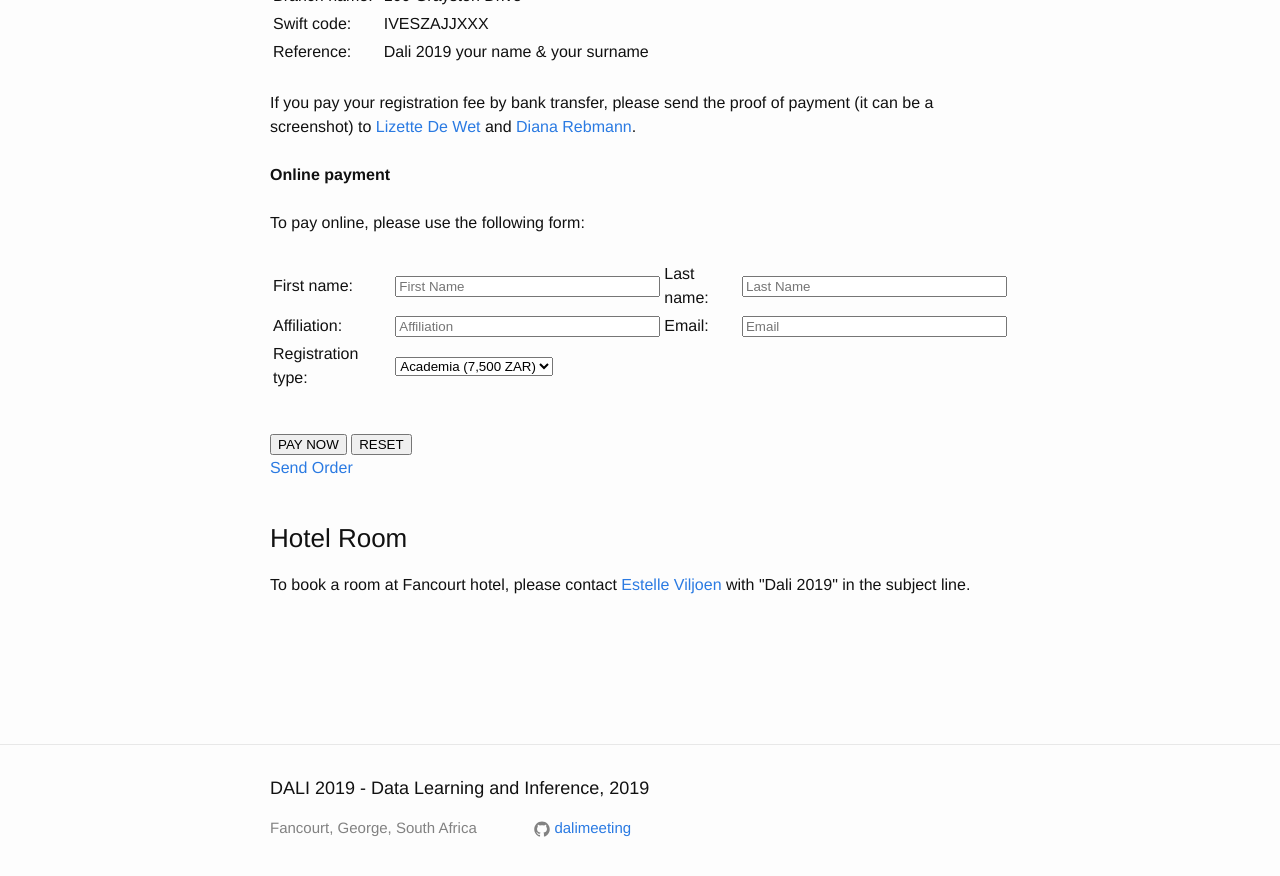
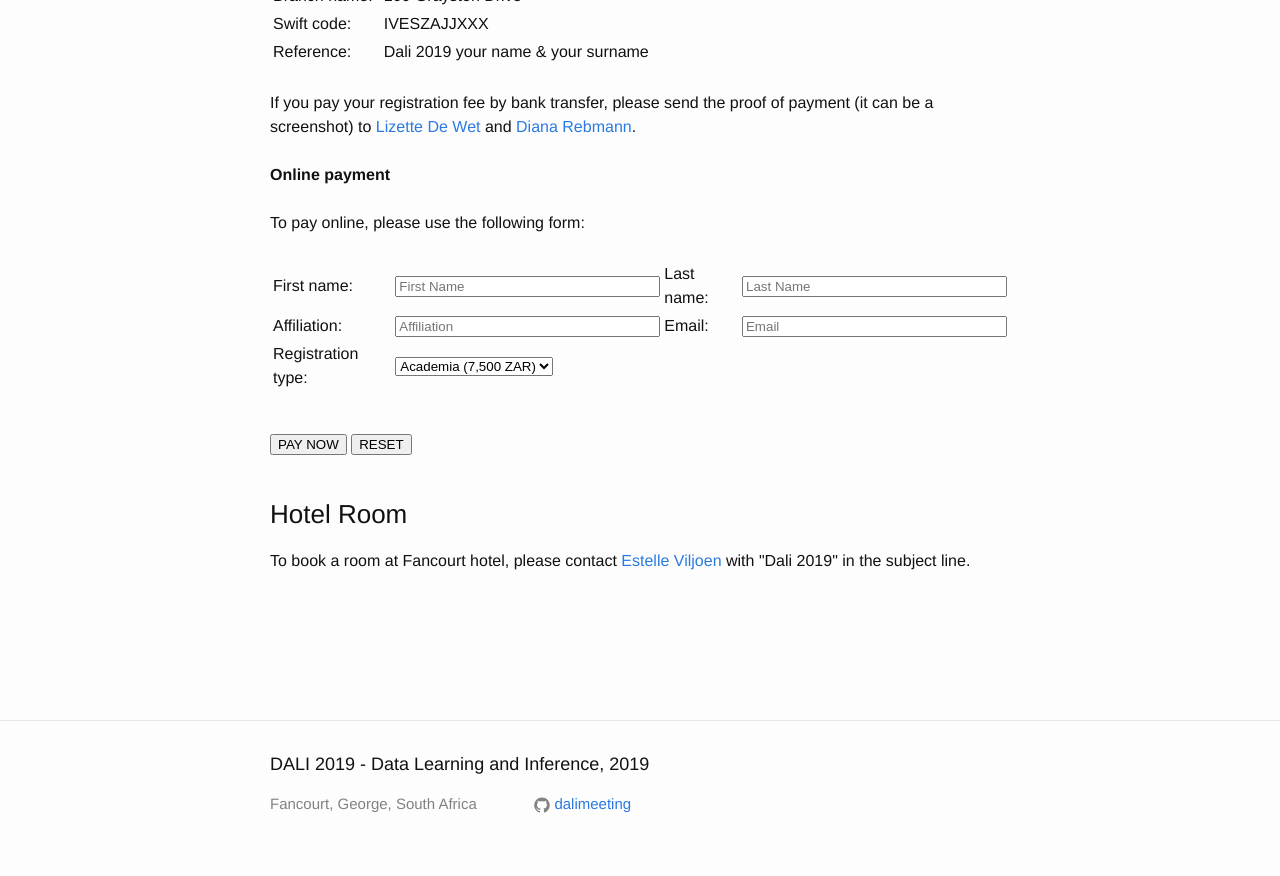
Before and after one commit to dalimeeting/dalimeeting.github.io, a Jekyll site: the page built from registration.html, in a window 1280 px wide and 900 px high, scrolled down 964 px. Shown: the top 876 px of the window. Built offline with Jekyll 4.4.1, drawn with Linux system fonts in a browser that asks for light colours.

Commit message:
Update registration.html

```diff
--- a/_layouts/registration.html
+++ b/_layouts/registration.html
@@ -49,7 +49,6 @@ layout: page
        <input name="submit" type="submit" value="PAY NOW"> <!---Submit button--->
        <input type="reset" value="RESET">
   </form>
-  <a href="javascript:;" class="simpleCart_checkout">Send Order</a>
   </p>
 
   <br>
```
